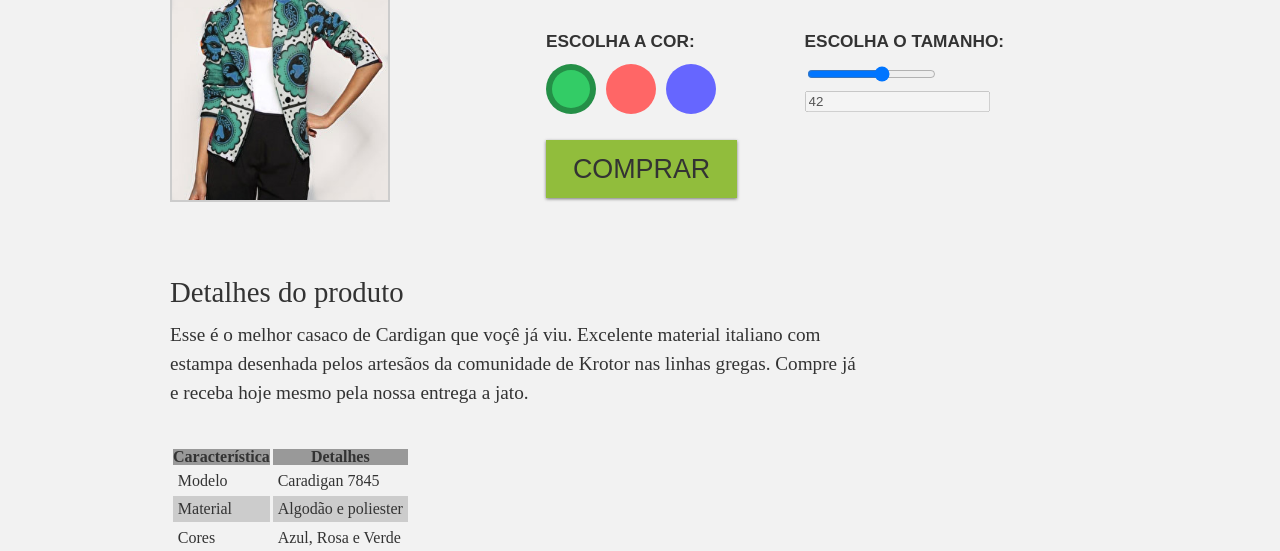
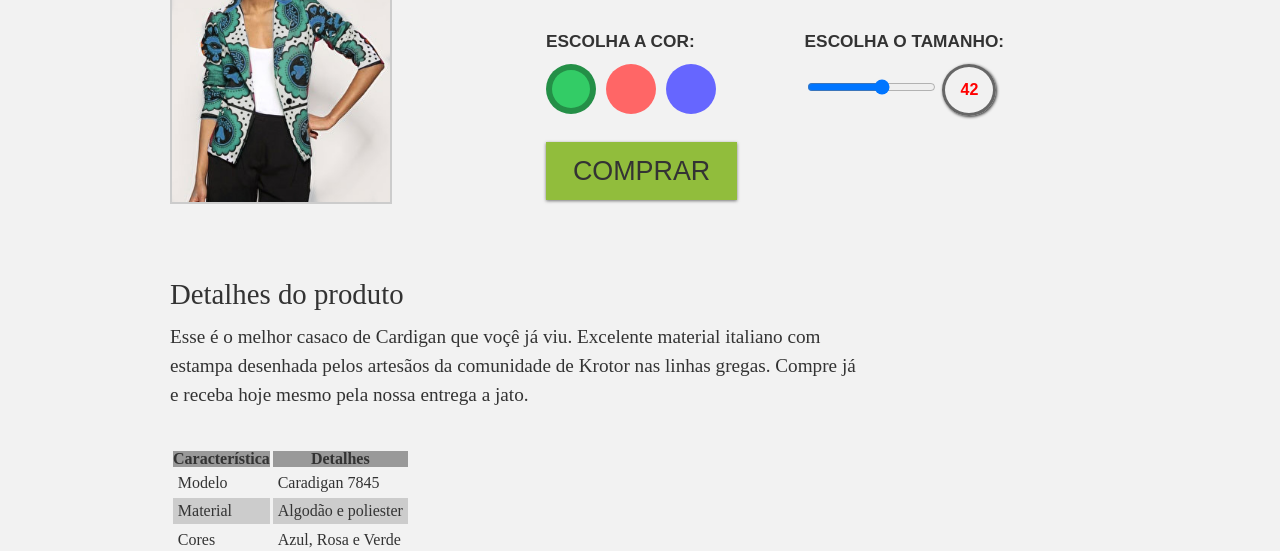
Before and after one commit to JimmyDead/E-commerce, a plain HTML site: page Mirror_Fashion/public_html/produto.html in a window 1280 px wide. Shown: the part 206-757 px from the top of the page. Drawn offline with Linux system fonts and the light colour scheme.

Commit message:
Desenvolvido um pouco mais da pagina produto

```diff
--- a/Mirror_Fashion/public_html/css/produto.css
+++ b/Mirror_Fashion/public_html/css/produto.css
@@ -182,3 +182,15 @@ label[for=azul]::after{
         margin-right: 10px;
     }
 }
+
+input[type=text]{
+    height: 44px;
+    width: 44px;
+    text-align: center;
+    border: 3px solid #666;
+    border-radius: 50%;
+    box-shadow: 1px 1px 3px #333;
+    color: red;
+    font-weight: bold;
+    font-size: 16px;
+}
```
